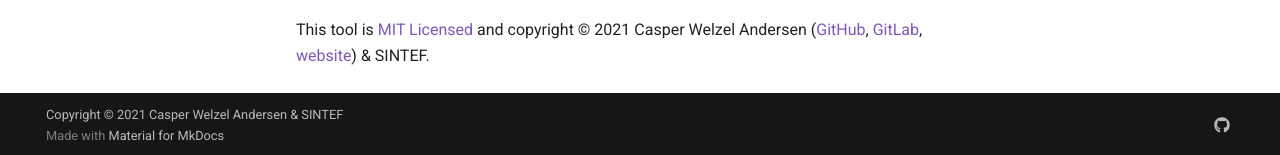
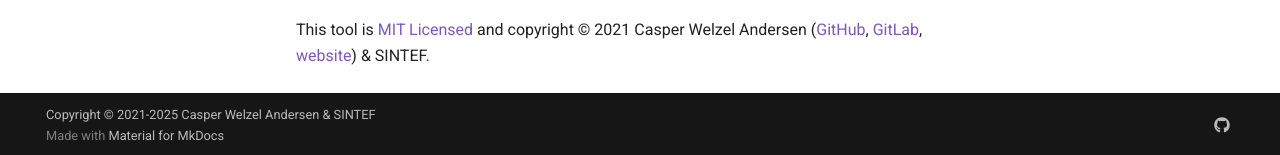
Before and after one commit to CasperWA/turtle-canon, an MkDocs documentation site: the page built from docs/index.md, in a window 1280 px wide and 1352 px high. Shown: the part 1194-1349 px from the top of the window. Built offline with MkDocs 1.6.1 and Material for MkDocs 9.7.7, drawn with Linux system fonts in a browser that asks for light colours; comment, search, counter and statistics services are not loaded; the version menu is left out.

Commit message:
Remove usage of ci/dependency-updates (#234)
Furthermore:
- Use dependabot's groups feature.
- Update copyright in docs.
- Use pre-commit.ci.

```diff
--- a/mkdocs.yml
+++ b/mkdocs.yml
@@ -1,7 +1,7 @@
 site_name: Turtle Canon
 site_description: Documentation for the Turtle Canon tool
 site_url: https://casperwa.github.io/turtle-canon
-copyright: Copyright &copy; 2021 Casper Welzel Andersen & SINTEF
+copyright: Copyright &copy; 2021-2025 Casper Welzel Andersen & SINTEF
 
 theme:
   name: material
```
Also changed, not shown: .pre-commit-config.yaml (+14 -0 lines), 5 other files.
